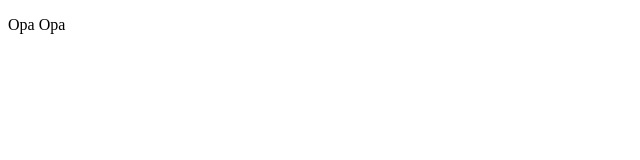
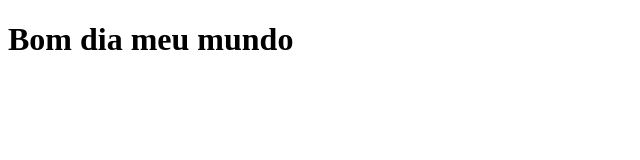
Before and after one commit to thiagol4k/curso_git_1, a plain HTML site: page index.html in a window 1280 px wide. Shown: the whole page, without its empty margins (0-640 px from the left). Drawn offline with Linux system fonts and the light colour scheme.

Commit message:
alterando o titulo do index

```diff
--- a/index.html
+++ b/index.html
@@ -6,6 +6,6 @@
     <title>Document</title>
 </head>
 <body>
-    <p>Opa Opa</p>
+    <h1>Bom dia meu mundo</h1>
 </body>
 </html>
```
